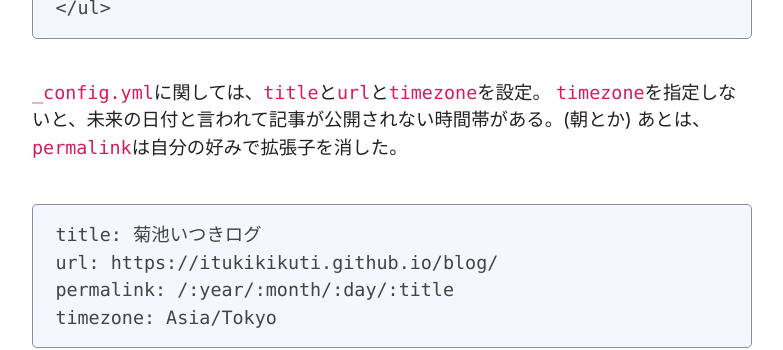
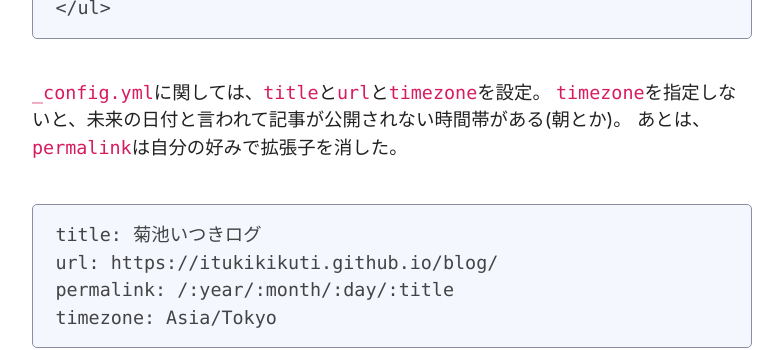
Before and after one commit to itukikikuti/itukikikuti.github.io, a Jekyll site: the page built from _posts/2024-08-05-Jekyllでブログを作る.md, in a window 1280 px wide. Shown: the part 606-956 px from the top of the page, without its empty margins (248-1031 px from the left). Built offline with Jekyll 4.4.1, drawn with Linux system fonts in a browser that asks for light colours; our own code applies the rules of GitHub Pages for plain Markdown files; Markdown is read by kramdown in place of the engine named in the settings.

````diff
--- a/_posts/2024-08-05-Jekyllでブログを作る.md
+++ b/_posts/2024-08-05-Jekyllでブログを作る.md
@@ -24,7 +24,7 @@ https://jekyllrb-ja.github.io/docs/variables/
 ```
 
 `_config.yml`に関しては、`title`と`url`と`timezone`を設定。
-`timezone`を指定しないと、未来の日付と言われて記事が公開されない時間帯がある。(朝とか)
+`timezone`を指定しないと、未来の日付と言われて記事が公開されない時間帯がある(朝とか)。
 あとは、`permalink`は自分の好みで拡張子を消した。
 
 ```YAML
````
